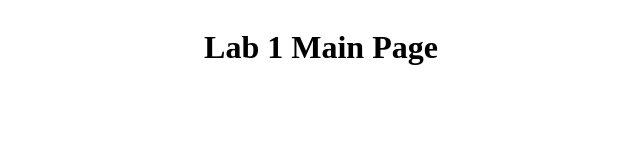
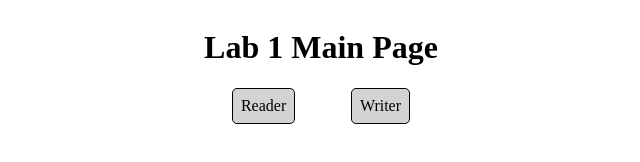
Before and after one commit to SJB7788/comp4537, a website: page public/index.html in a window 1280 px wide. Shown: the whole page, without its empty margins (319-959 px from the left). Drawn offline with Linux system fonts and the light colour scheme.

Commit message:
implement button in index

```diff
--- a/public/css/style.css
+++ b/public/css/style.css
@@ -33,3 +33,30 @@ body {
 .create_note_container {
     margin-top: 50px;
 }
+
+#index_wrapper{
+    display: flex;
+    flex-direction: column;
+    align-items: center;
+}
+
+#button_wrapper {
+    width: 100%;
+    display: flex;
+    flex-direction: row;
+    justify-content: space-around;
+}
+
+.index_hyperlink {
+    border: 1px solid black;
+    border-radius: 5px;
+    background-color: lightgray;
+    padding: 0.5em;
+    color: black;
+    text-decoration: none;
+    transition: background-color 0.1s ease-in;
+}
+
+.index_hyperlink:hover {
+    background-color: gray;
+}
--- a/public/index.html
+++ b/public/index.html
@@ -4,12 +4,15 @@
     <meta charset="UTF-8">
     <meta name="viewport" content="width=device-width, initial-scale=1.0">
     <link rel="stylesheet" href="./css/style.css">
-    <script src="./js/index.js" defer></script>
     <title>comp 4537</title>
 </head>
 <body>
-    <div id="wrapper">
+    <div id="index_wrapper">
         <h1>Lab 1 Main Page</h1>
+        <div id="button_wrapper">
+            <a class="index_hyperlink" href="./reader.html">Reader</a>
+            <a class="index_hyperlink" href="./writer.html">Writer</a>
+        </div>
     </div>
 </body>
 </html>
```
